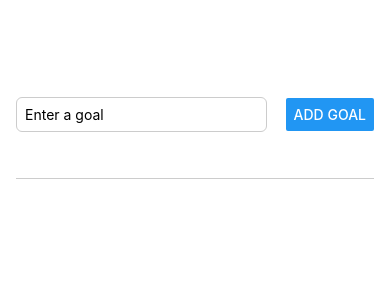
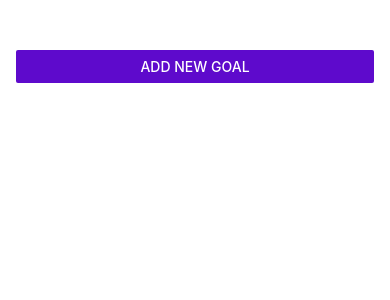
Before and after one commit to gvpinto/rn-learning-app, a React Native app: screen / in a window 390 px wide. Shown: the top 300 px of the page. Built offline with nearby package versions, Linux system fonts and the light colour scheme.

Commit message:
Section 2: React Native Basics - Lesson 34: Adding a Modal screen

```diff
--- a/App.js
+++ b/App.js
@@ -1,10 +1,15 @@
 import { useState } from 'react';
-import { Button, FlatList, ScrollView, StyleSheet, Text, TextInput, View } from 'react-native';
+import { Button, FlatList, StyleSheet, View } from 'react-native';
+import GoalInput from './components/GoalInput';
 import GoalItem from './components/GoalItem';
-import GoalInput from './components/GoalInput';
 
 export default function App() {
+  const [isModalVisible, setIsModalVisible] = useState(false);
   const [courseGoals, setCourseGoals] = useState([]);
+
+  function startAddGoalHandler() {
+    setIsModalVisible(true);
+  }
 
   function addGoalHandler(enteredGoalText) {
     setCourseGoals((currentCourseGoals) => [...currentCourseGoals, { id: Math.random().toString(), value: enteredGoalText }]);
@@ -18,7 +23,15 @@ export default function App() {
 
   return (
     <View style={styles.appContainer}>
-      <GoalInput onAddGoal={addGoalHandler} />
+      <Button
+        title='Add New Goal'
+        color='#5e0acc'
+        onPress={startAddGoalHandler}
+      />
+      <GoalInput
+        onAddGoal={addGoalHandler}
+        visible={isModalVisible}
+      />
       <View style={styles.goalsContainer}>
         <FlatList
           alwaysBounceVertical={false}
--- a/components/GoalInput.js
+++ b/components/GoalInput.js
@@ -1,7 +1,7 @@
 import { useState } from 'react';
-import { View, TextInput, StyleSheet, Button } from 'react-native';
+import { View, TextInput, StyleSheet, Button, Modal } from 'react-native';
 
-function GoalInput({ onAddGoal }) {
+function GoalInput({ onAddGoal, visible }) {
   const [enteredGoalText, setEnteredGoalText] = useState('');
 
   function addGoalHandler() {
@@ -14,6 +14,10 @@ function GoalInput({ onAddGoal }) {
   }
 
   return (
+    <Modal
+      visible={visible}
+      animationType='slide'
+    >
       <View style={styles.inputContainer}>
         <TextInput
           style={styles.textInput}
@@ -26,6 +30,7 @@ function GoalInput({ onAddGoal }) {
           onPress={addGoalHandler}
         />
       </View>
+    </Modal>
   );
 }
 
```
Lines whose indentation alone changed are shown as unchanged.
